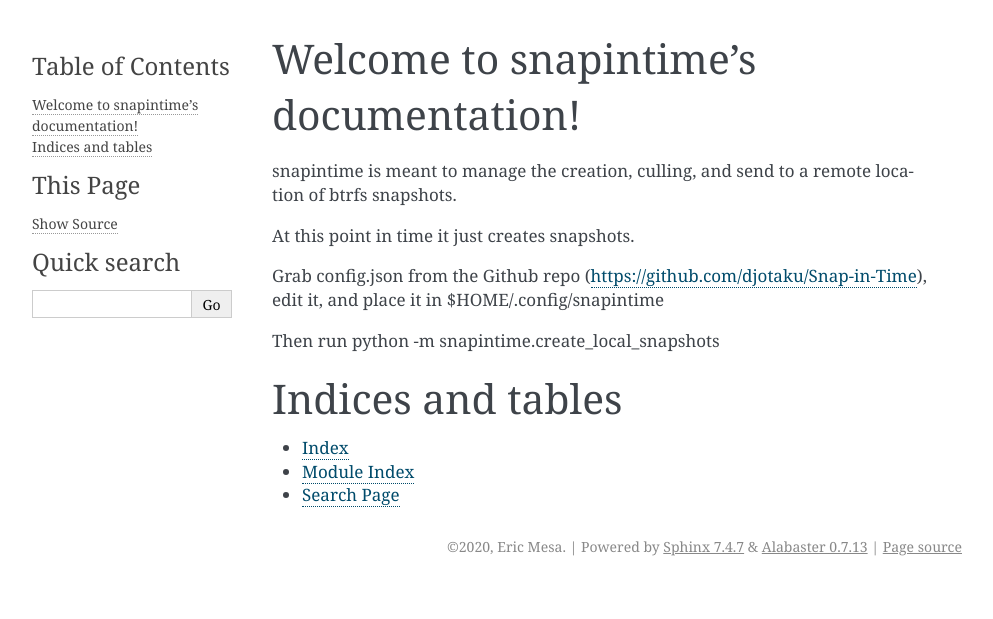
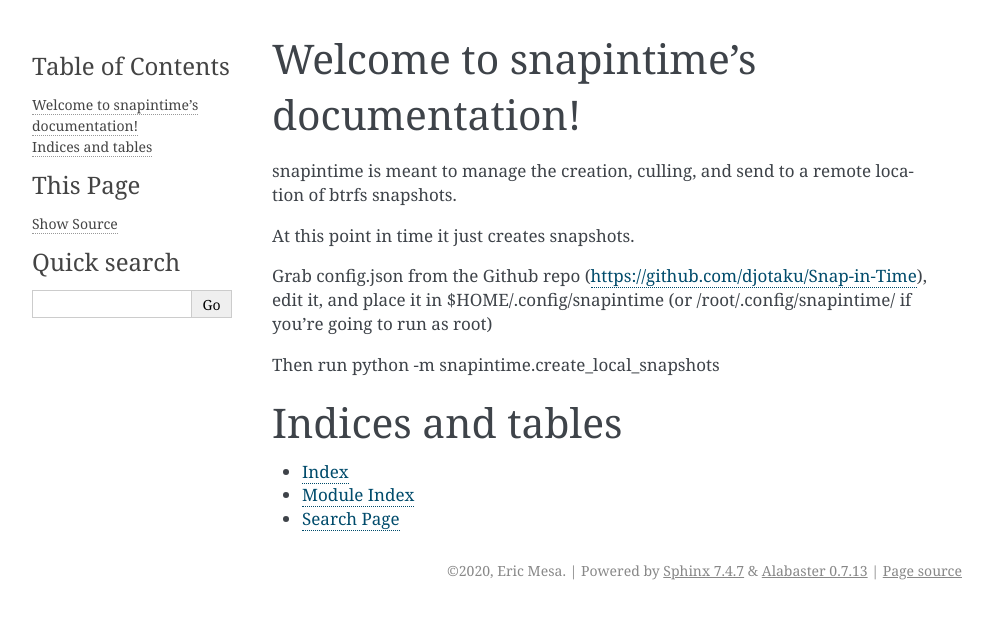
Before and after one commit to djotaku/Snap-in-Time, a Sphinx documentation site: the page built from docs/index.rst, in a window 1280 px wide. Shown: the top 619 px of the page, without its empty margins (148-1141 px from the left). Built offline with Sphinx 7.4.7, drawn with Linux system fonts in a browser that asks for light colours.

Commit message:
Another update in case the user is running as root

```diff
--- a/docs/index.rst
+++ b/docs/index.rst
@@ -10,7 +10,7 @@
 
 At this point in time it just creates snapshots.
 
-Grab config.json from the Github repo (https://github.com/djotaku/Snap-in-Time), edit it, and place it in $HOME/.config/snapintime
+Grab config.json from the Github repo (https://github.com/djotaku/Snap-in-Time), edit it, and place it in $HOME/.config/snapintime (or /root/.config/snapintime/ if you're going to run as root)
 
 Then run python -m snapintime.create_local_snapshots
 
```
Also changed, not shown: 1 other file.
